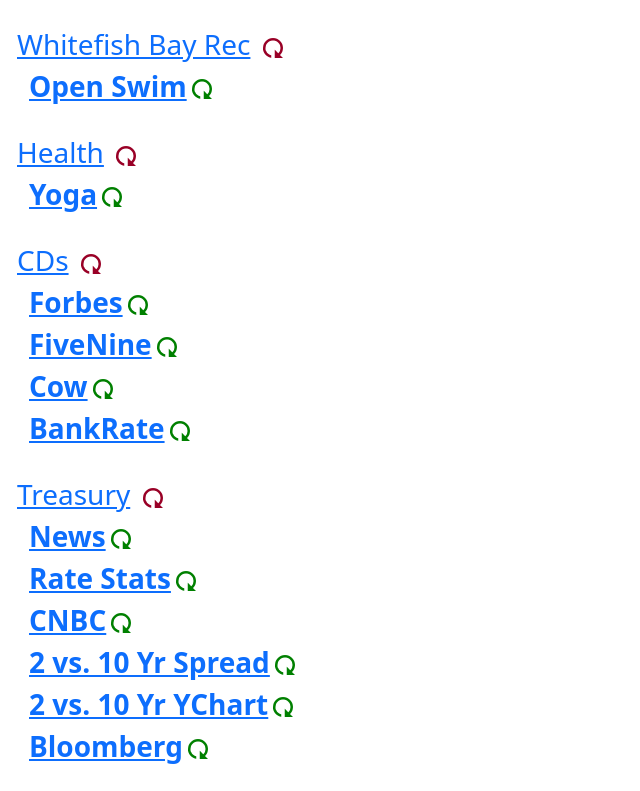
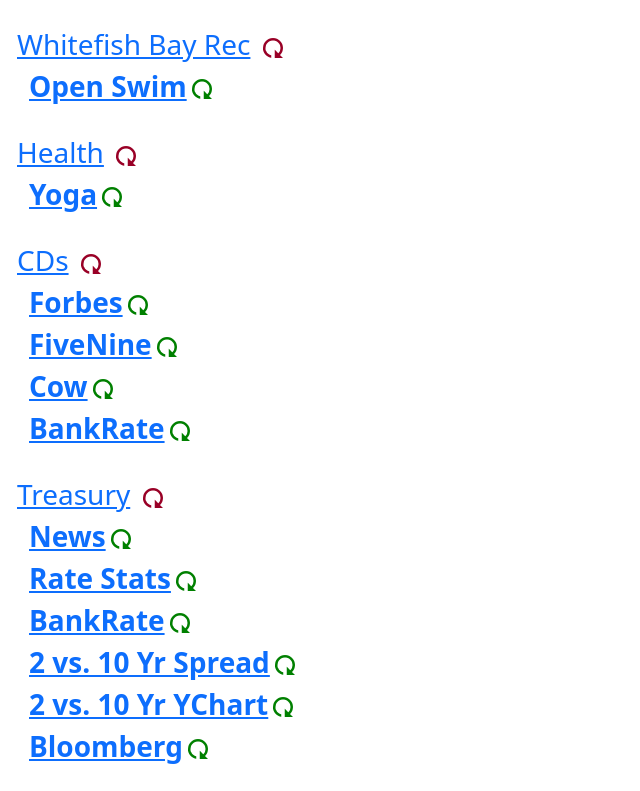
Before and after one commit to shaoli-lu/s, a plain HTML site: page index.html in a window 1280 px wide. Shown: the part 2291-3082 px from the top of the page, without its empty margins (0-640 px from the left). Drawn offline with nearby package versions, Linux system fonts and the light colour scheme.

Commit message:
bankrate

```diff
--- a/index.html
+++ b/index.html
@@ -498,7 +498,7 @@ https://www.costco.com/CatalogSearch?keyword=%22New+Items%22&dept=All&sortBy=ite
 
 <!-- -->
 
-<!-- https://www.bankrate.com/rates/interest-rates/treasury/ -->
+<!--  -->
 
 </br>
 <div class="state"><a href="https://www.treasurydirect.gov/" target="_blank">Treasury</a> <svg xmlns="http://www.w3.org/2000/svg" width="30" height="30" viewBox="0 0 18 18" class="rotating">
@@ -524,7 +524,7 @@ https://www.costco.com/CatalogSearch?keyword=%22New+Items%22&dept=All&sortBy=ite
 
    <div class="city">
         <!-- <div class="city">Weekly Ad</div> -->
-        <div>  <a href="https://www.cnbc.com/us-treasurys/ " target="_blank">CNBC</a><svg xmlns="http://www.w3.org/2000/svg" width="30" height="30" viewBox="0 0 18 18" class="rotating">
+        <div>  <a href="https://www.bankrate.com/rates/interest-rates/treasury/" target="_blank">BankRate</a><svg xmlns="http://www.w3.org/2000/svg" width="30" height="30" viewBox="0 0 18 18" class="rotating">
             <path d="M9 13.5c-2.49 0-4.5-2.01-4.5-4.5S6.51 4.5 9 4.5c1.24 0 2.36.52 3.17 1.33L10 8h5V3l-1.76 1.76C12.15 3.68 10.66 3 9 3 5.69 3 3.01 5.69 3.01 9S5.69 15 9 15c2.97 0 5.43-2.16 5.9-5h-1.52c-.46 2-2.24 3.5-4.38 3.5z"></path>
             </svg>
         </div>
```
